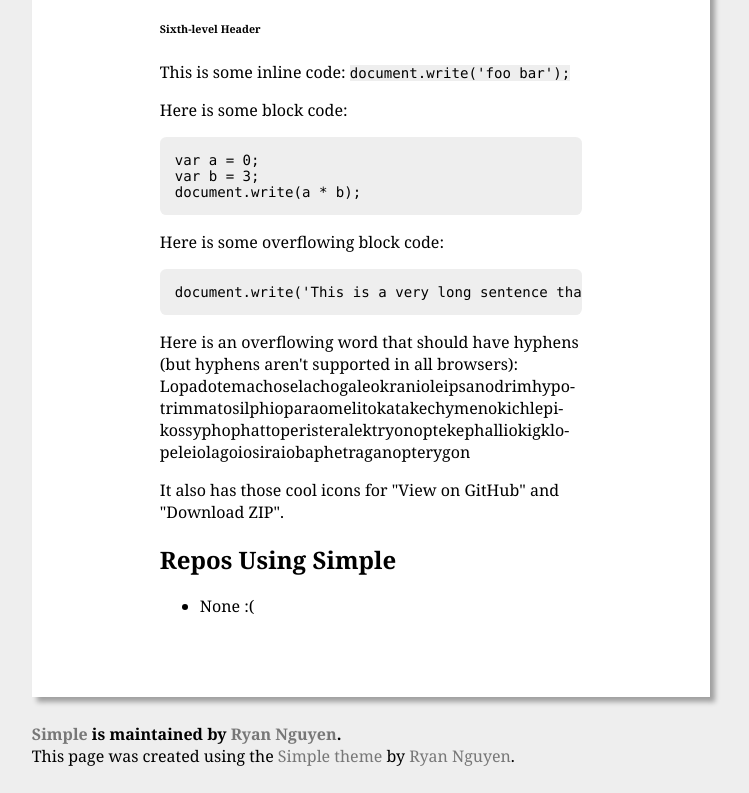
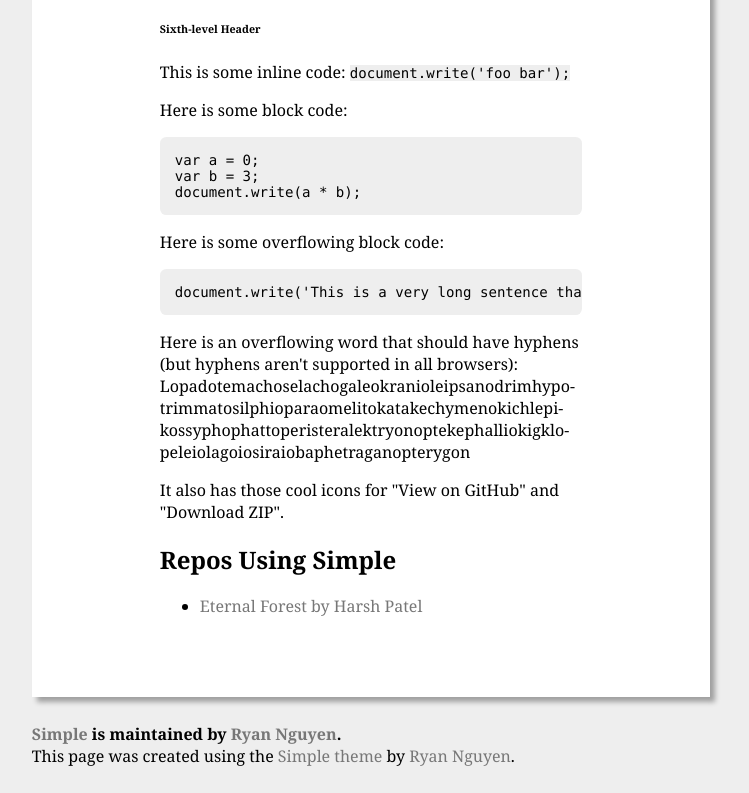
Before and after one commit to cherche/simple, a plain HTML site: page index.html in a window 1280 px wide. Shown: the part 774-1567 px from the top of the page, without its empty margins (269-1018 px from the left). Drawn offline with Linux system fonts and the light colour scheme; a web font is replaced by a local one.

Commit message:
Update index.html

```diff
--- a/index.html
+++ b/index.html
@@ -33,7 +33,7 @@ document.write(a * b);</code></pre></p>
 			<p>It also has those cool icons for "View on GitHub" and "Download ZIP".</p>
 			<h2>Repos Using Simple</h2>
 			<p><ul>
-				<li>None :(</li>
+				<li><a href="http://lordofthewild.github.io/Eternal-Forest/">Eternal Forest by Harsh Patel</a></li>
 			</ul></p>
 		</div>
 		<div id="footer">
```
